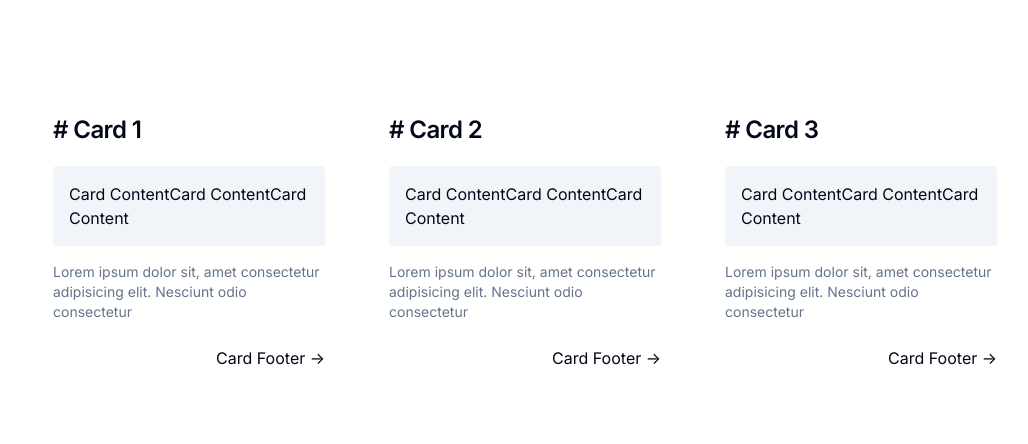
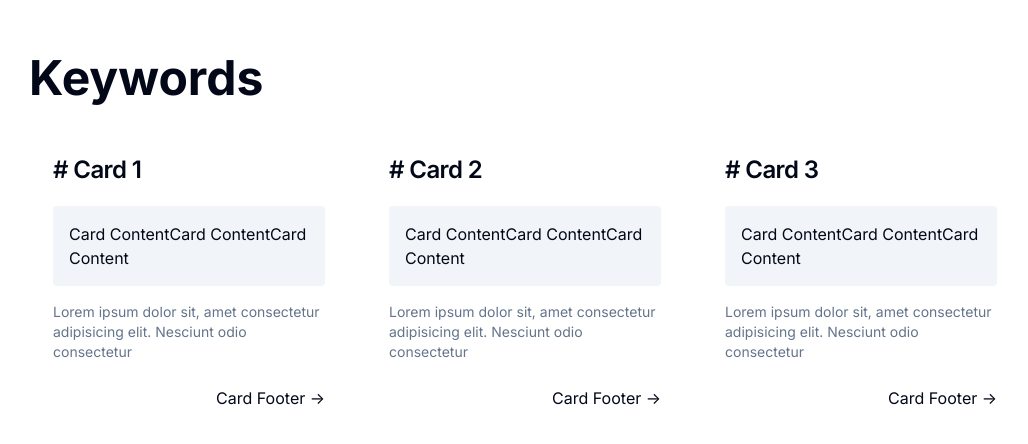
Before and after one commit to sasha1107/framer-sample, a Next.js app: page / in a window 1280 px wide. Shown: the part 1660-2104 px from the top of the page, without its empty margins (131-1159 px from the left). Built offline with nearby package versions, Linux system fonts and the light colour scheme.

Commit message:
feat: KeywordSection에 title 추가

```diff
--- a/src/sections/KeywordSection.tsx
+++ b/src/sections/KeywordSection.tsx
@@ -24,15 +24,36 @@ const item: Variants = {
   show: { opacity: 1 },
 };
 
+const textVariants: Variants = {
+  offscreen: {
+    opacity: 0,
+    y: -100,
+  },
+  onscreen: {
+    opacity: 1,
+    y: 0,
+    transition: {
+      duration: 0.8,
+    },
+  },
+};
 const KeywordSection = () => {
   return (
-    <section className="h-main p-40 flex justify-center items-center">
+    <section className="h-main p-40 flex justify-center flex-col gap-8">
+      <motion.h2
+        className="text-5xl font-bold"
+        initial="offscreen"
+        whileInView="onscreen"
+        variants={textVariants}
+      >
+        Keywords
+      </motion.h2>
       <motion.ul
         variants={container}
         initial="hidden"
         whileInView="show"
         className="grid grid-cols-3 gap-12"
-        viewport={{ once: true, amount: 0.8 }}
+        // viewport={{ once: true, amount: 0.8 }}
       >
         <motion.li variants={item}>
           <Card className="w-80 border-0 shadow-none">
```
